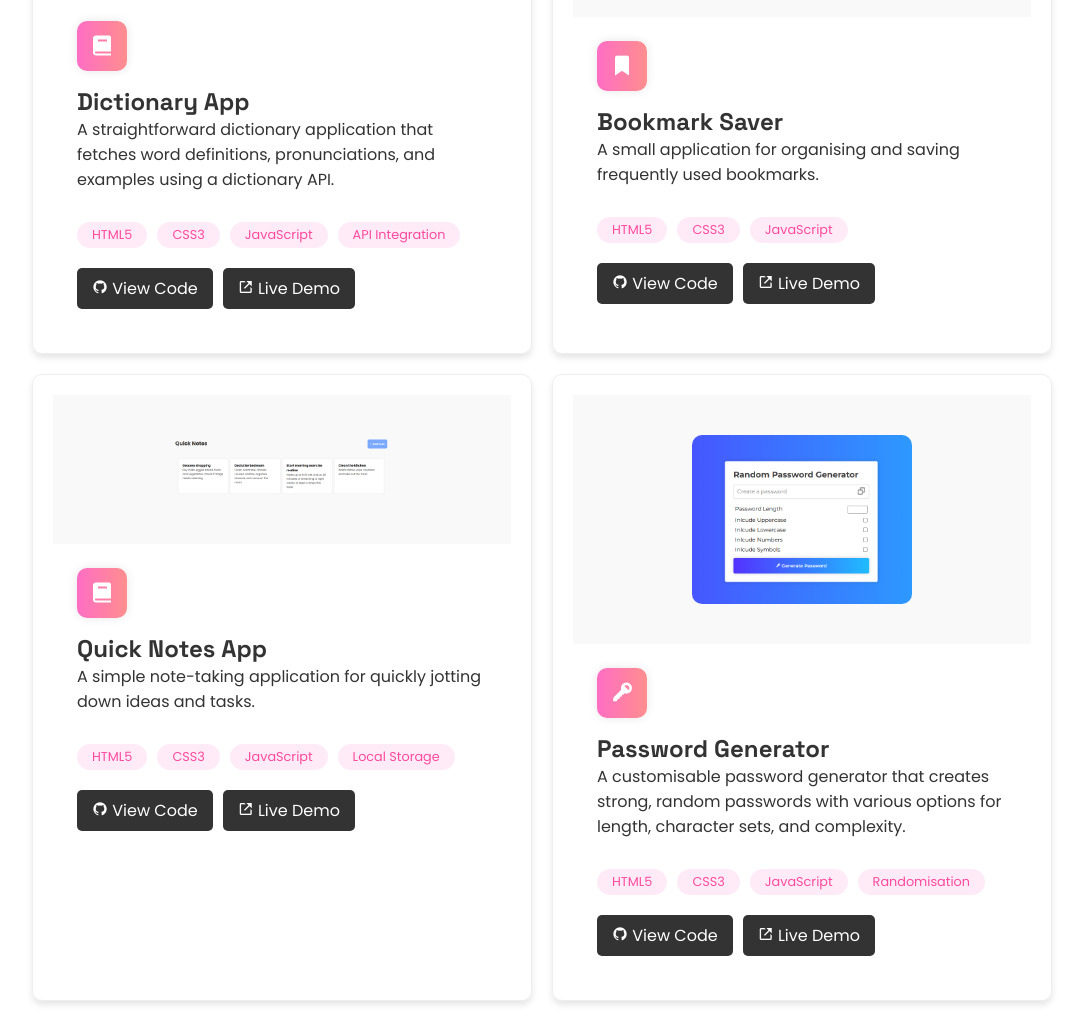
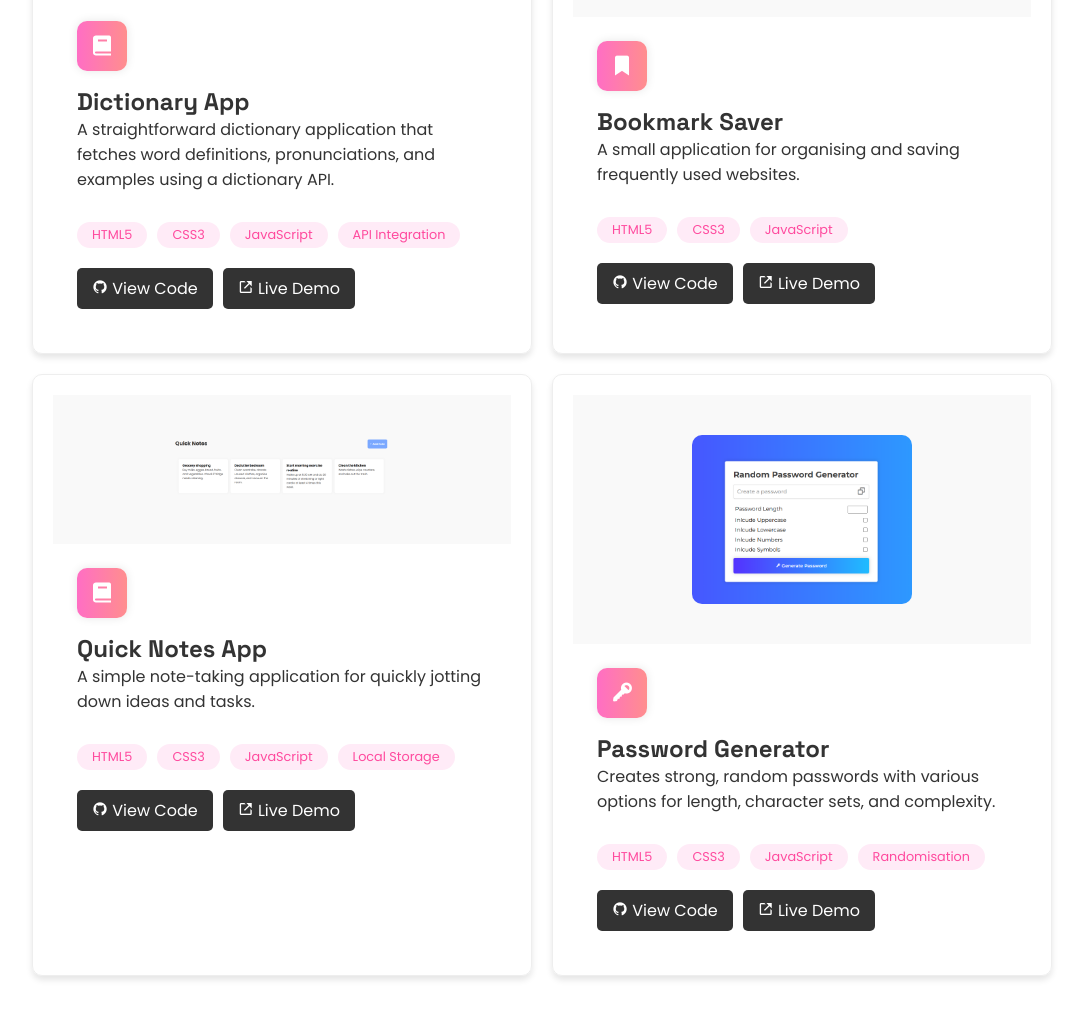
Before and after one commit to Kenny-techy/kennesiawatkin-portfolio, a plain HTML site: page index.html in a window 1280 px wide. Shown: the part 2822-3858 px from the top of the page, without its empty margins (98-1181 px from the left). Drawn offline with nearby package versions, Linux system fonts and the light colour scheme.

```diff
--- a/index.html
+++ b/index.html
@@ -203,7 +203,7 @@
             <h3>Bookmark Saver</h3>
             <p>
               A small application for organising and saving frequently used
-              bookmarks.
+              websites.
             </p>
             <div class="tags">
               <p>HTML5</p>
@@ -263,7 +263,7 @@
             </div>
             <h3>Password Generator</h3>
             <p>
-              A customisable password generator that creates strong, random
+              Creates strong, random
               passwords with various options for length, character sets, and
               complexity.
             </p>
```
